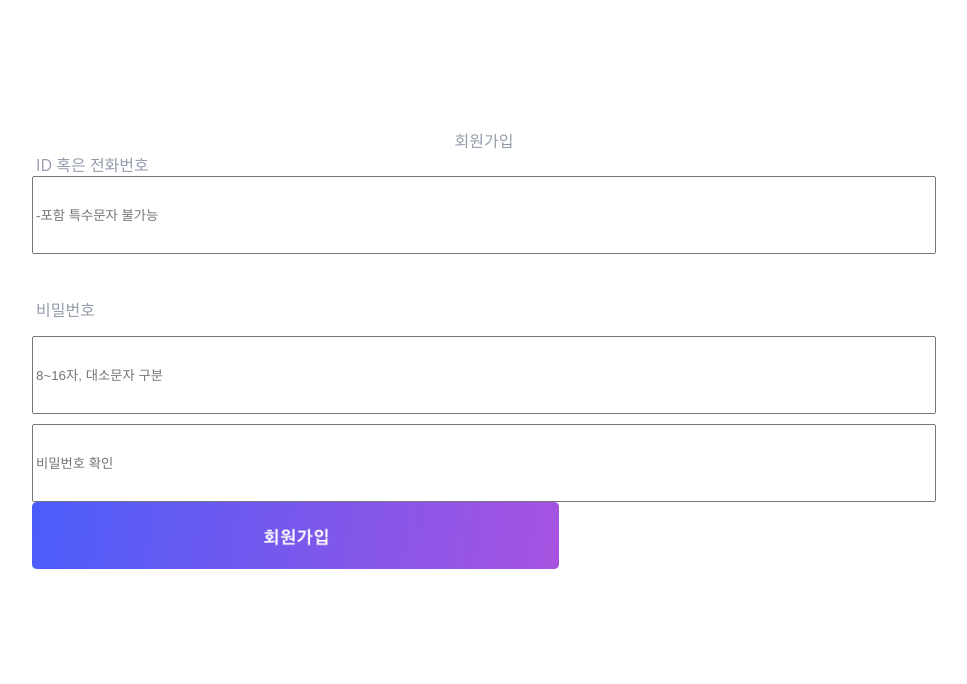
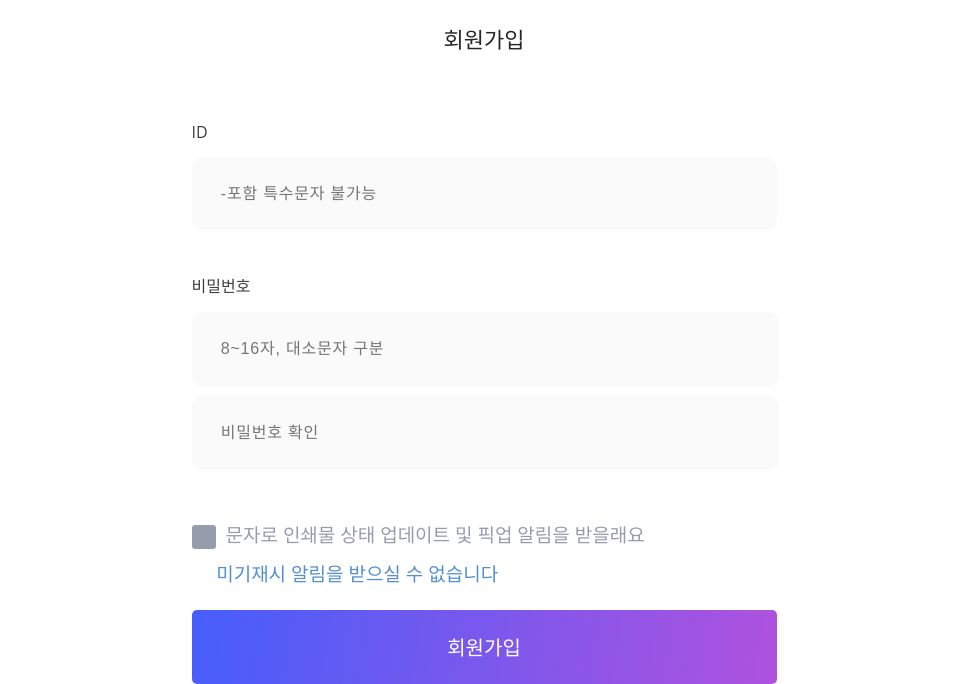
Before and after one commit to Likelion-Printer/Likelion-Printer, a Django app: page /accounts/signup/ in a window 1280 px wide; the page is wider, and only the part inside the window is pictured. Shown: the part 200-884 px from the top of that part, without its empty margins (156-1123 px from the left). Before the commit the page ends 769 px from the top of that part, so only its background shows below. Run offline with Django 3.2, Linux system fonts and the light colour scheme; parts of the project's set-up code (start-up, migrations or seed data) failed here and were passed over.

Commit message:
login&signup 거의최종

```diff
--- a/accounts/static/account/css/signup.css
+++ b/accounts/static/account/css/signup.css
@@ -9,51 +9,65 @@ body {
   }
   header {
     width: 100%;
-    height: 12.500em;
+    height: 12.5em;
     position: relative;
   }
-.header_right{
+  .header_right {
     position: absolute;
     display: flex;
     right: 178px;
-    top:116px;
+    top: 116px;
     box-sizing: border-box;
     width: 235px;
-    padding:0 0;
+    padding: 0 0;
     justify-content: space-between;
   }
-.header_left{
+  .header_left {
     position: absolute;
     width: 2.5%;
     left: 160px;
-    top:100px;
+    top: 100px;
     box-sizing: border-box;
   }
-#form{
-    width: 100%;
+  #title {
+    margin-bottom: 67px;
+  }
+
+  #form {
+    width: 585px;
     height: auto;
+    justify-content: center;
+    font-family: "Open Sans", sans-serif;
+    font-size: 1rem;
+    margin: 20px auto 56px auto;
+  }
+  #title > p {
     text-align: center;
-    justify-content: center;
-    font-family: 'Open Sans', sans-serif;
-    font-size: 1rem;
-    color: #959DAC;
-    margin: 10% auto;
+    font-size: 22px;
+    color: #262728;
   }
-#id-container > p{
+  #id-container > p,
+  #password-container > p {
     margin: 0;
+    color: #3b3d40;
     position: relative;
-    left: 15%;
     text-align: left;
+    margin: 0 0 15px 0;
   }
-#password-container > p {
-    margin: 0 0 15px 0;
-    position: relative;
-    left: 15%;
-    text-align: left;
-}
-#inputbox, #inputbox1, #inputbox2 {
-    width: 70%;
+  #inputbox,
+  #inputbox1,
+  #inputbox2,
+  #notification-box > #inputbox {
+    padding-left: 5%;
+    width: 95%;
+    margin: 0 auto;
     height: 72px;
+    border-radius: 10px;
+    border: none;
+    display: block;
+    background-color: #fafafa;
+    font-size: 16px;
+    letter-spacing: 0.8px;
   }
   #inputbox {
     margin-bottom: 43px;
@@ -61,22 +75,88 @@ header {
   #inputbox1 {
     margin-bottom: 10px;
   }
+  #inputbox2 {
+    margin-bottom: 50px;
+  }
+  #notification-box > #inputbox {
+    margin-bottom: 40px;
+  }
+  #notification > #chk2 {
+    font-family: 'Open Sans', sans-serif;
+    margin-bottom: 23px;
+    display: inline-block;
+    position: relative;
+    text-align: left;
+    cursor: pointer;
+    color:  #548fd3;
+    font-size: 19px;
+    -webkit-user-select: none;
+    -moz-user-select: none;
+    -ms-user-select: none;
+  }
+  input[id="chk"] + label {
+    margin-bottom: 10px;
+    display: inline-block;
+    position: relative;
+    text-align: left;
+    cursor: pointer;
+    color: #959dac;
+    font-size: 19px;
+    -webkit-user-select: none;
+    -moz-user-select: none;
+    -ms-user-select: none;
+  }
+  input[id="chk"]:checked + label {
+    color: #7558ee;
+  }
+
+  input[type="text" i] {
+    padding: 0;
+  }
+  input[id="chk"] + label:before {
+    content: " ";
+    display: inline-block;
+    width: 24px;
+    height: 24px;
+    margin-right: 10px;
+    line-height: 24px;
+    text-align: left;
+    vertical-align: middle;
+    background: #959dac;
+    border-radius: 3px;
+  }
+  input[id="chk"]:checked + label:before {
+    content: url(""); /* 여기다가 체크박스 이미지 찾아서 넣으면 됩니다~ */
+    background: #7558ee;
+  }
+  input[type="checkbox"] {
+    display: none;
+  }
+  #notification,
+  #notification-box {
+    width: 100%;
+  }
+  #notification-box {
+    display: none;
+    text-align: center;
+  }
   .signup_button_box {
-    width: 70%;
-    height: 100%;
+    margin: 0 auto;
+    width: 100%;
     position: relative;
   }
   #signup_button {
-    background-color: #FFFFFF;
+    background: transparent
+      linear-gradient(99deg, var(--unnamed-color-465efb) 0%, #af52de 100%) 0% 0%
+      no-repeat padding-box;
+    background: transparent linear-gradient(99deg, #465efb 0%, #af52de 100%) 0% 0%
+      no-repeat padding-box;
+    border-radius: 5px;
     border: none;
-    border-radius: 5px;
-    position: absolute;
-    top: 0;
-    width: 58.8%;
-    position: absolute;
-    left: 21%;
-    right: 21%;
+    width: 100%;
+    height: 74px;
+    text-align: center;
+    font-size: 20px;
+    color: #ffffff;
     margin: 0 auto;
-    margin-bottom: 9.375em;
-    padding: 0 0;
   }
--- a/accounts/templates/signup.html
+++ b/accounts/templates/signup.html
@@ -1,65 +1,108 @@
 <!DOCTYPE html>
 <html lang="en">
   <head>
-    {% load static %}
     <link rel='stylesheet' type='text/css' href="/static/account/css/signup.css" />
     <meta charset="UTF-8" />
     <meta name="viewport" content="width=device-width, initial-scale=1.0" />
     <title>Document</title>
 
-    <meta charset="UTF-8">
-    <meta name="viewport" content="width=device-width, initial-scale=1.0">
+    <meta charset="UTF-8" />
+    <meta name="viewport" content="width=device-width, initial-scale=1.0" />
     <title>Document</title>
   </head>
   <body>
-    <div id = 'container'>
+    <div id="container">
       <header>
-            <div class = 'header_right'>
-                <a href="{% url 'signup' %}"><img style= "width: 100%; height: 40px;" src="/static/main_button2.png" alt="회원가입"></a>
-                <a href="{% url 'login' %}"><img style= "width: 100%; height: 40px;" src="/static/main_button.png" alt="로그인"></a>
+        <div class="header_right">
+          <a href="{% url 'signup' %}"
+            ><img
+              style="width: 100%; height: 40px"
+              src="/static/main_button2.png"
+              alt="회원가입"
+          /></a>
+          <a href="{% url 'login' %}"
+            ><img
+              style="width: 100%; height: 40px"
+              src="/static/main_button.png"
+              alt="로그인"
+          /></a>
         </div>
 
-            <div class = 'header_left'>
-                <a href= "{% url 'home' %}" ><img style="width: 100%; height: 54.47px;" src="/static/Group-1.png" alt="로고"></a>
+        <div class="header_left">
+          <a href="{% url 'home' %}"
+            ><img
+              style="width: 100%; height: 54.47px"
+              src="/static/Group-1.png"
+              alt="로고"
+          /></a>
         </div>
       </header>
     </div>
 
-    <div id = 'form'>
+    <div id="form">
       <form action="{% url 'signup' %}" method="POST">
-            {% csrf_token %}
-            <a>회원가입</a>
-            <div id='id-container'>
-            <p>ID 혹은 전화번호</p>
+        <div id="title">
+          <p>회원가입</p>
+        </div>
+        <div id="id-container">
+          <p>ID</p>
           <input
-            id='inputbox'
+            id="inputbox"
             type="text"
             name="username"
-            type="text"
-            placeholder="-포함 특수문자 불가능">
+            value=""
+            placeholder="-포함 특수문자 불가능"
+          />
         </div>
-            <div id='password-container'>
+        <div id="password-container">
           <p>비밀번호</p>
           <input
-            id='inputbox1'
+            id="inputbox1"
             type="password"
-            name="password1"  placeholder="8~16자, 대소문자 구분">
+            name="password1"
+            value=""
+            placeholder="8~16자, 대소문자 구분"
+          />
           <input
-            id='inputbox2'
+            id="inputbox2"
             type="password"
-            name="password2"  placeholder="비밀번호 확인">
+            name="password2"
+            value=""
+            placeholder="비밀번호 확인"
+          />
         </div>
-            <div class = 'signup_button_box'>
-                <button id='signup_button' type="submit" value="회원가입">
-                    <img src="/static/signup_button.png" width="100%" height="42.7%">
-                </button>
+        <div id="notification">
+          <input type="checkbox" id="chk" />
+          <label for="chk">문자로 인쇄물 상태 업데이트 및 픽업 알림을 받을래요</label>
+          <div id="chk2">&nbsp&nbsp&nbsp&nbsp&nbsp미기재시 알림을 받으실 수 없습니다</div>
+        </div>
+        <div id="notification-box">
+          <input
+            id="inputbox"
+            type="text"
+            placeholder="연락받을 전화번호"
+            value=""
+          />
+        </div>
+        <div class="signup_button_box">
+          <button id="signup_button" type="submit">회원가입</button>
         </div>
       </form>
     </div>
 
     <script>
+      const notification = document.getElementById("chk");
+      const box = document.getElementById("notification-box");
+      notification.addEventListener("click", () => {
+        if (box.style.display == "block") {
+          box.style.display = "none";
+        } else {
+          box.style.display = "block";
+        }
+      });
+
       const error = "{{error}}";
-        if(error){
+      if (error) {
         alert(error);
       }
     </script>
```
Also changed, not shown: accounts/templates/staff_login.html (+10 -15 lines), accounts/static/Path43.png (added), accounts/static/Path431.jpg (added), accounts/static/Path432.png (added), db.sqlite3. Lines whose indentation alone changed are shown as unchanged.
